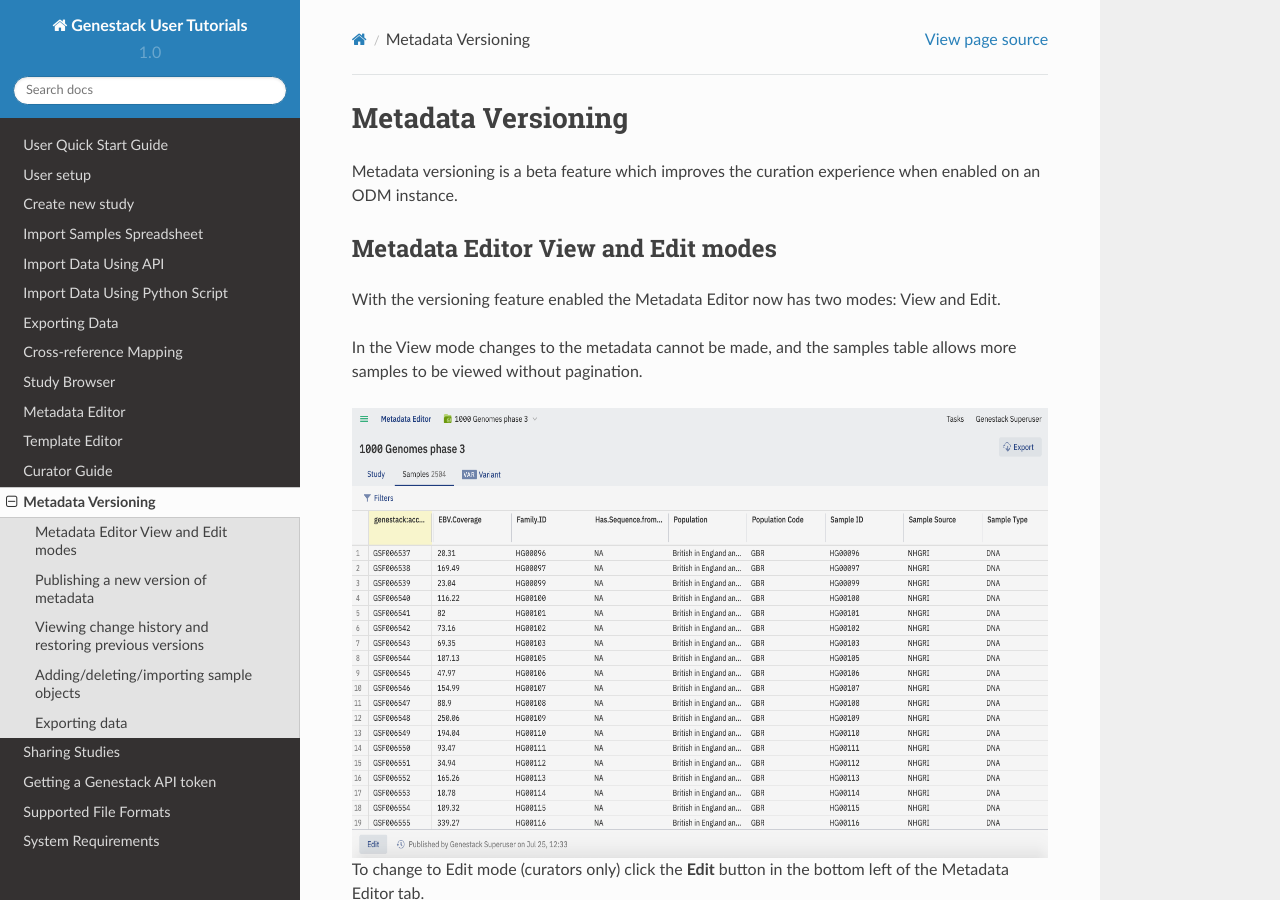
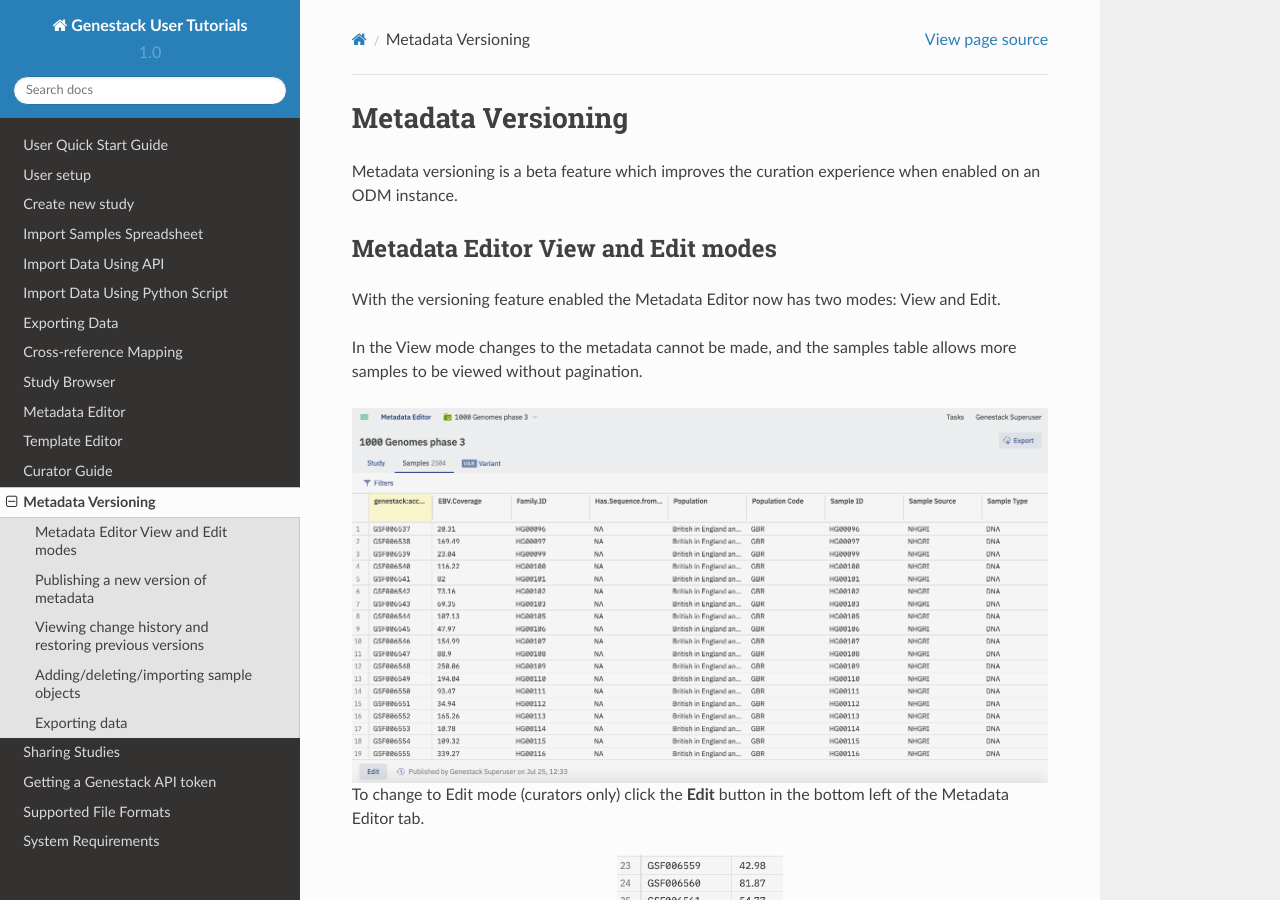
Before and after one commit to genestack/user-guide, a Sphinx documentation site: the page built from source/doc-odm-user-guide/versioning.rst, in a window 1280 px wide and 900 px high. Built offline with Sphinx 7.4.7 and the Read the Docs theme 2.0.0, drawn with Linux system fonts in a browser that asks for light colours.

Commit message:
Update versioning.rst

```diff
--- a/source/doc-odm-user-guide/versioning.rst
+++ b/source/doc-odm-user-guide/versioning.rst
@@ -11,7 +11,7 @@
 In the View mode changes to the metadata cannot be made, and the samples table allows more samples to be viewed without pagination.
 
 .. image:: images/versioning-view.png
-   :scale: 30 %
+   :scale: 25 %
    :align: center
 
 To change to Edit mode (curators only) click the **Edit** button in the bottom left of the Metadata Editor tab.
```
